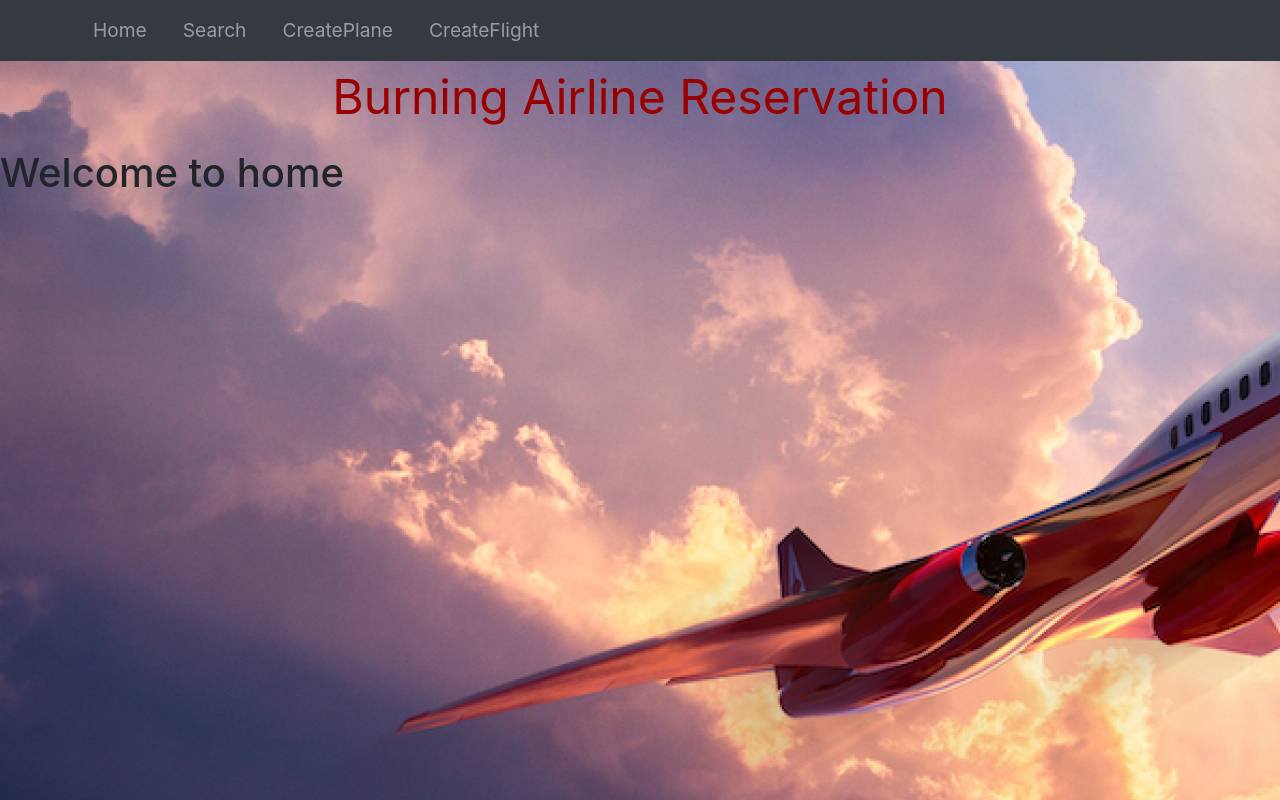
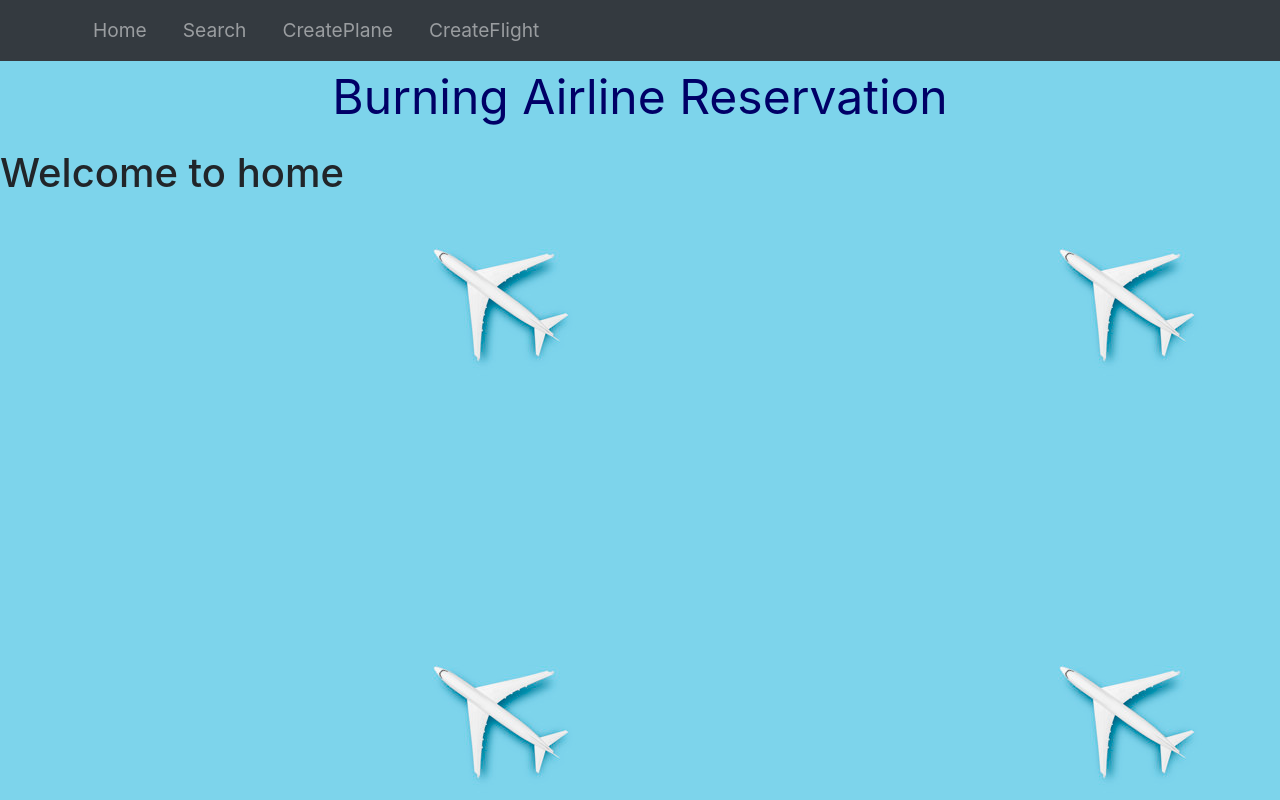
Before and after one commit to audreypatricia/burning-airlines-client, a React (Create React App) app: page / in a window 1280 px wide. Built offline with nearby package versions, Linux system fonts and the light colour scheme.

Commit message:
background

```diff
--- a/src/index.css
+++ b/src/index.css
@@ -1,5 +1,5 @@
 body {
-  background-image: url("images/image3.jpeg");
+  background-image: url("images/image2.jpeg");
   margin: 0 auto;
   font-family: -apple-system, BlinkMacSystemFont, 'Segoe UI', 'Roboto', 'Oxygen',
     'Ubuntu', 'Cantarell', 'Fira Sans', 'Droid Sans', 'Helvetica Neue',
@@ -60,13 +60,13 @@ label {
 }
 
 #heading {
-  color: #990000!important;
+  color: #000066!important;
   text-align: center;
   font-size: 3em;
 }
 p {
   font-size: 1.3em;
-  color: #ffe6cc !important;
+
 }
 
 h4 {
```
